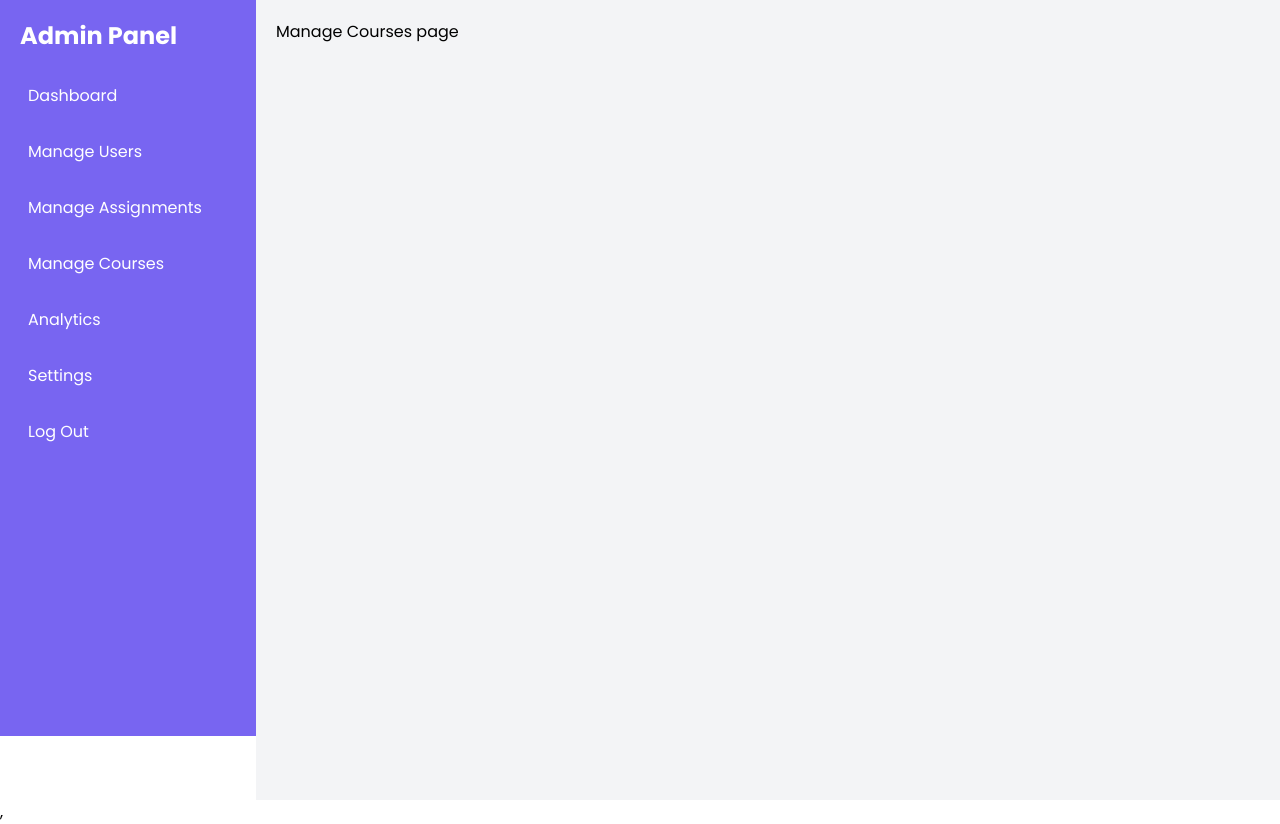
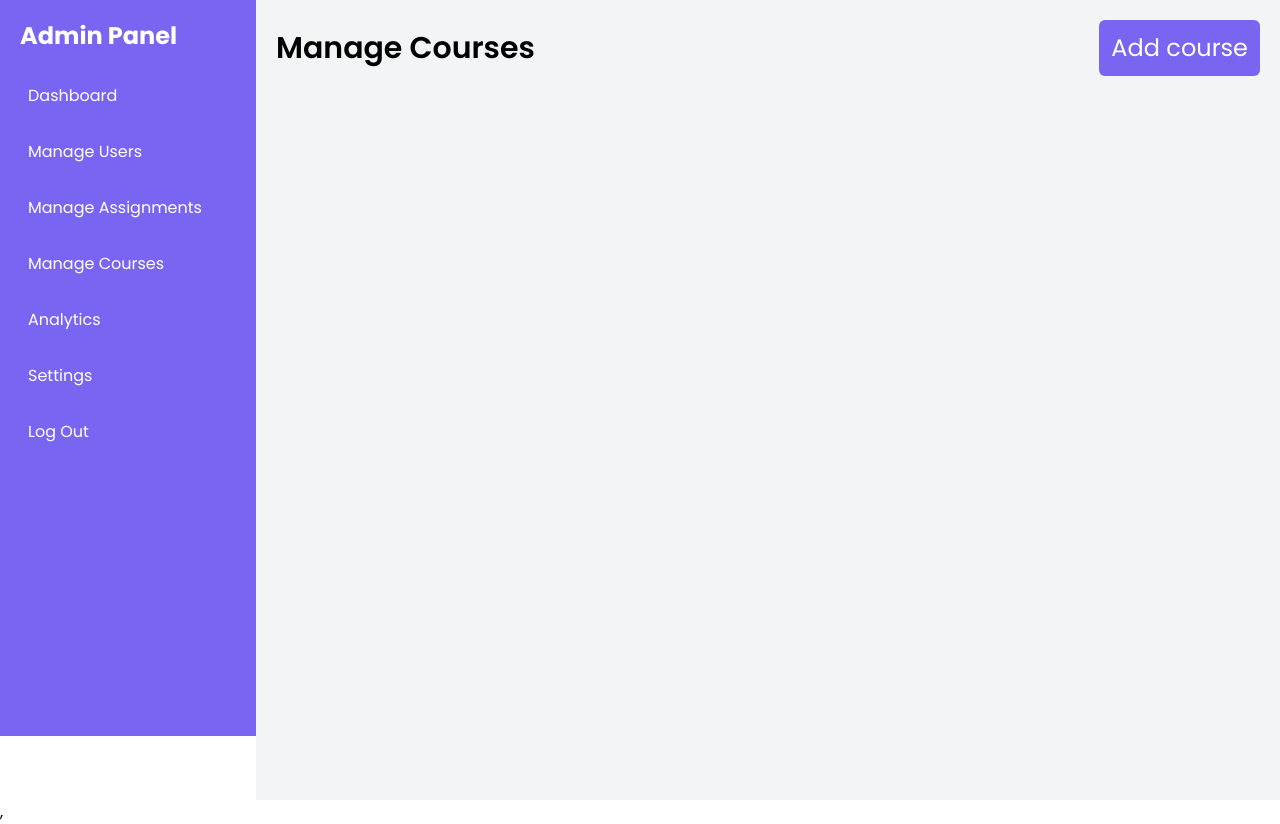
Before and after one commit to randiranirman/Learning-Management-System, a React (Vite) app in the folder frontend/admin/: page /manage-courses in a window 1280 px wide. Built offline with nearby package versions, Linux system fonts and the light colour scheme.

Commit message:
create the manage user

```diff
--- a/frontend/admin/src/pages/ManageCourses.jsx
+++ b/frontend/admin/src/pages/ManageCourses.jsx
@@ -1,12 +1,14 @@
-
 const ManageCourses = () => {
   return (
-
-
     <>
-                <h2>Manage Courses page</h2>
+      <div className="container flex flex-row justify-between items-center">
+        <h1 className="text-3xl font-semibold">Manage Courses</h1>
+        <button className="text-2xl bg-primary rounded-md text-white p-3 hover:scale-125 transition-transform duration-300">
+          Add course
+        </button>
+      </div>
     </>
-  )
+  );
 }
 
-export default ManageCourses
+export default ManageCourses;
--- a/frontend/admin/src/pages/Settings.jsx
+++ b/frontend/admin/src/pages/Settings.jsx
@@ -2,7 +2,7 @@
 const Settings = () => {
   return (
 
-    <h1>Settings</h1>
+    <h1>this is  the settings page</h1>
   )
 }
 
```
